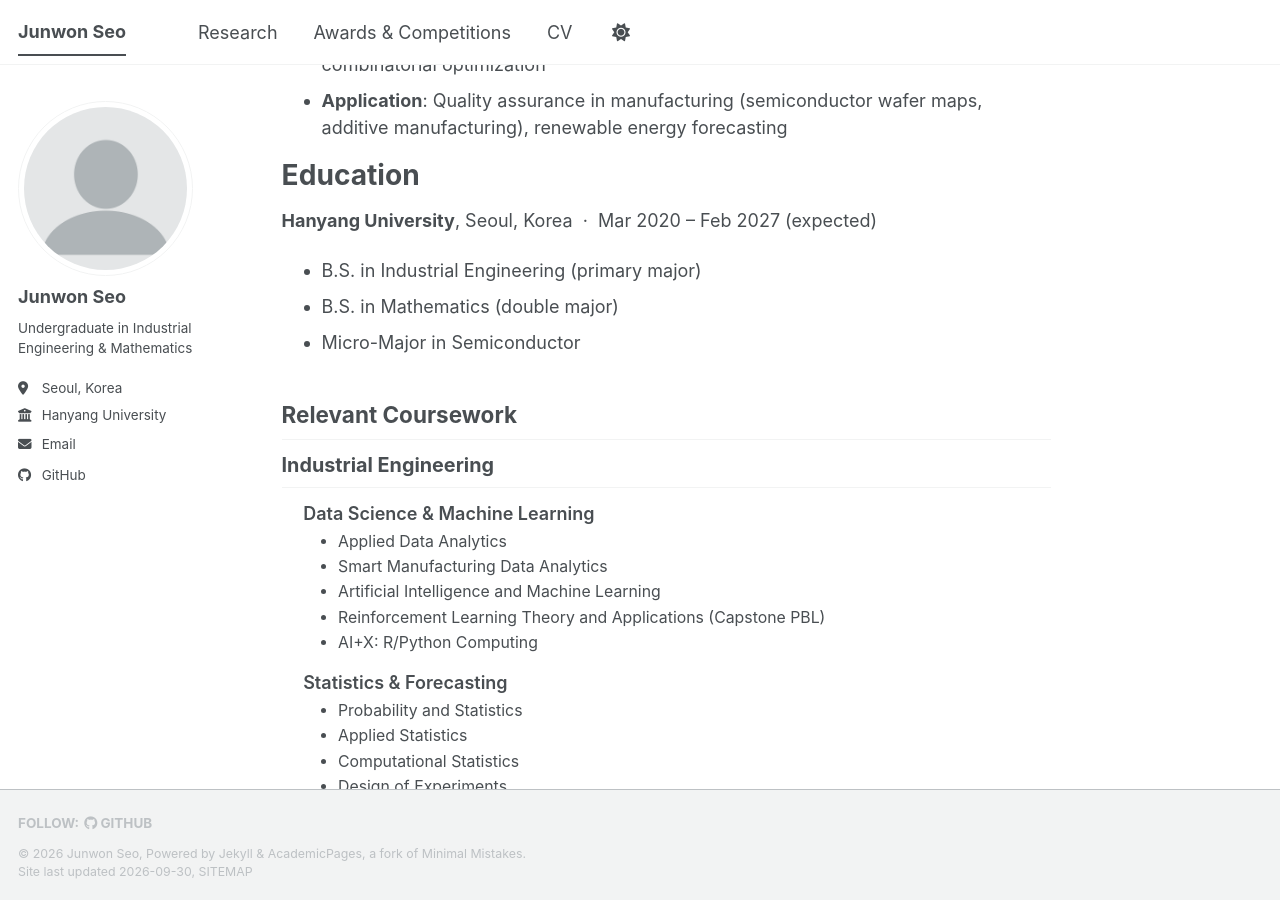
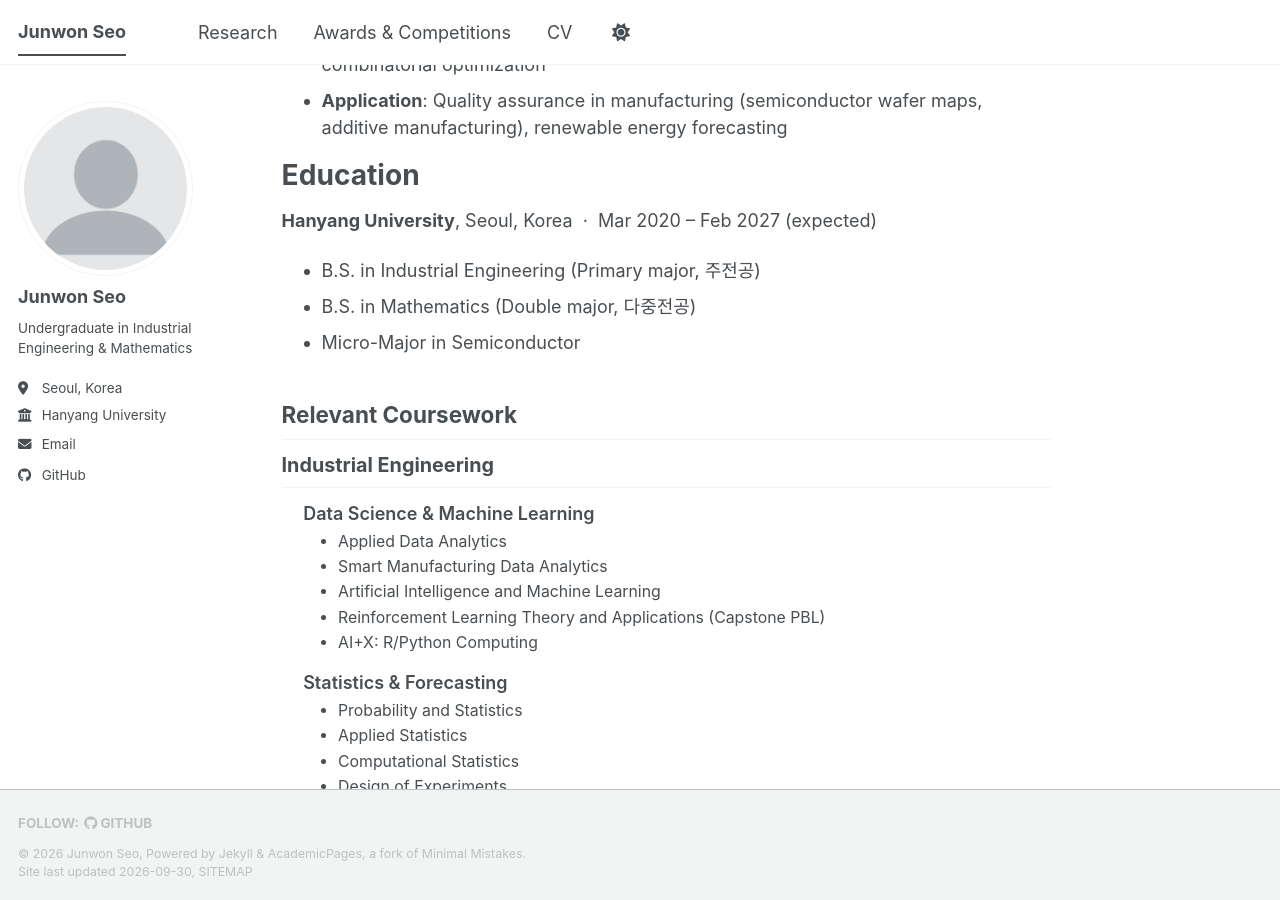
Before and after one commit to galashow3/galashow3.github.io, a Jekyll site: the page built from _pages/about.md, in a window 1280 px wide and 900 px high, scrolled down 434 px. Built offline with Jekyll 4.4.1, drawn with Linux system fonts in a browser that asks for light colours; a style sheet for code colours, icons or effects is not loaded.

Commit message:
Update education section with Korean translations

```diff
--- a/_pages/about.md
+++ b/_pages/about.md
@@ -21,8 +21,8 @@ Education
 ======
 **Hanyang University**, Seoul, Korea &nbsp;·&nbsp; Mar 2020 – Feb 2027 (expected)
 
-- B.S. in Industrial Engineering (primary major)
-- B.S. in Mathematics (double major)
+- B.S. in Industrial Engineering (Primary major, 주전공)
+- B.S. in Mathematics (Double major, 다중전공)
 - Micro-Major in Semiconductor
 
 Relevant Coursework
```
